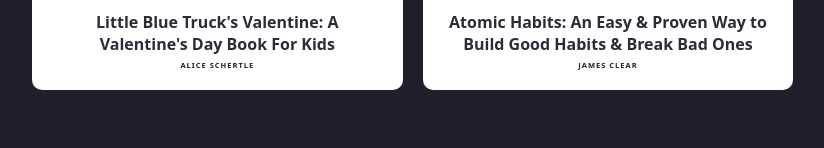
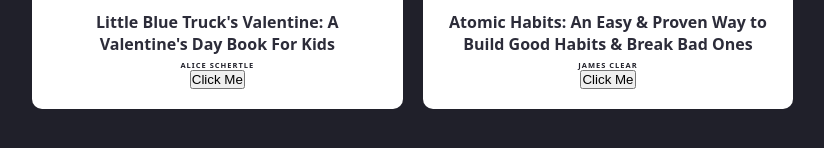
Before and after one commit to luiznaiper/rendering-simple-components, a React (Create React App) app: page / in a window 1280 px wide. Shown: the part 320-468 px from the top of the page, without its empty margins (32-856 px from the left). Built offline with nearby package versions, Linux system fonts and the light colour scheme; the HTML template or start-up script is replaced by a standard one.

Commit message:
:construction: Class 45

```diff
--- a/src/components/Book/Title.jsx
+++ b/src/components/Book/Title.jsx
@@ -1,6 +1,6 @@
 import React from 'react'
 
-const Title = ({title}) => {
+const Title = ({ title }) => {
   return <h2>{title}</h2>
 }
 
--- a/src/components/Book/index.jsx
+++ b/src/components/Book/index.jsx
@@ -3,12 +3,13 @@
 import Image from './Image'
 import Title from './Title'
 
-const Book = ({ img, title, author }) => {
+const Book = ({ id, img, title, author, getBook }) => {
   return (
     <article className="book">
       <Image img={img} title={title} />
       <Title title={title} />
       <Author author={author} />
+      <button onClick={() => getBook(id)}>Click Me</button>
     </article>
   )
 }
--- a/src/components/Booklist.jsx
+++ b/src/components/Booklist.jsx
@@ -18,10 +18,14 @@
 ]
 
 const Booklist = () => {
+  const getBook = (id) => {
+    const book = books.find((book) => book.id === id)
+    console.log(book.title)
+  }
   return (
     <section className="book-list">
       {books.map((book) => {
-        return <Book {...book} key={book.id} />
+        return <Book {...book} key={book.id} getBook={getBook} />
       })}
     </section>
   )
```
